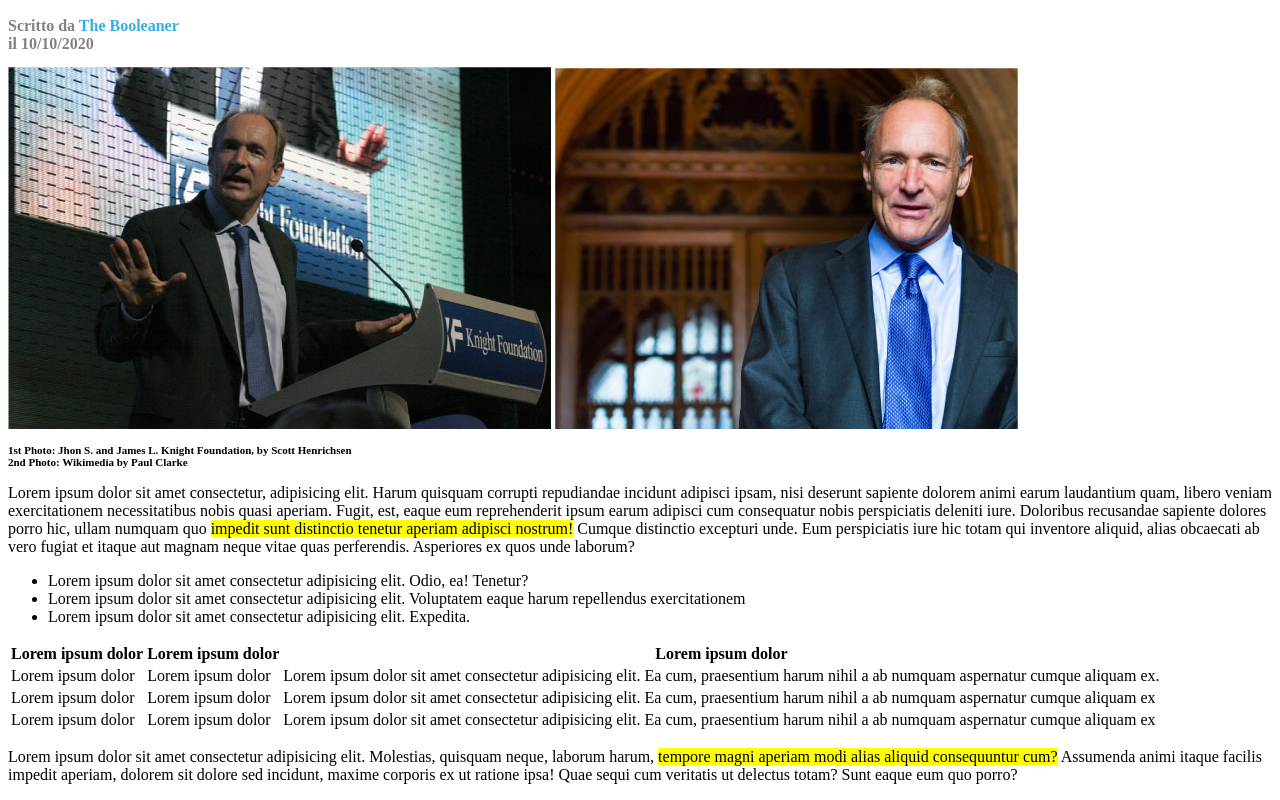
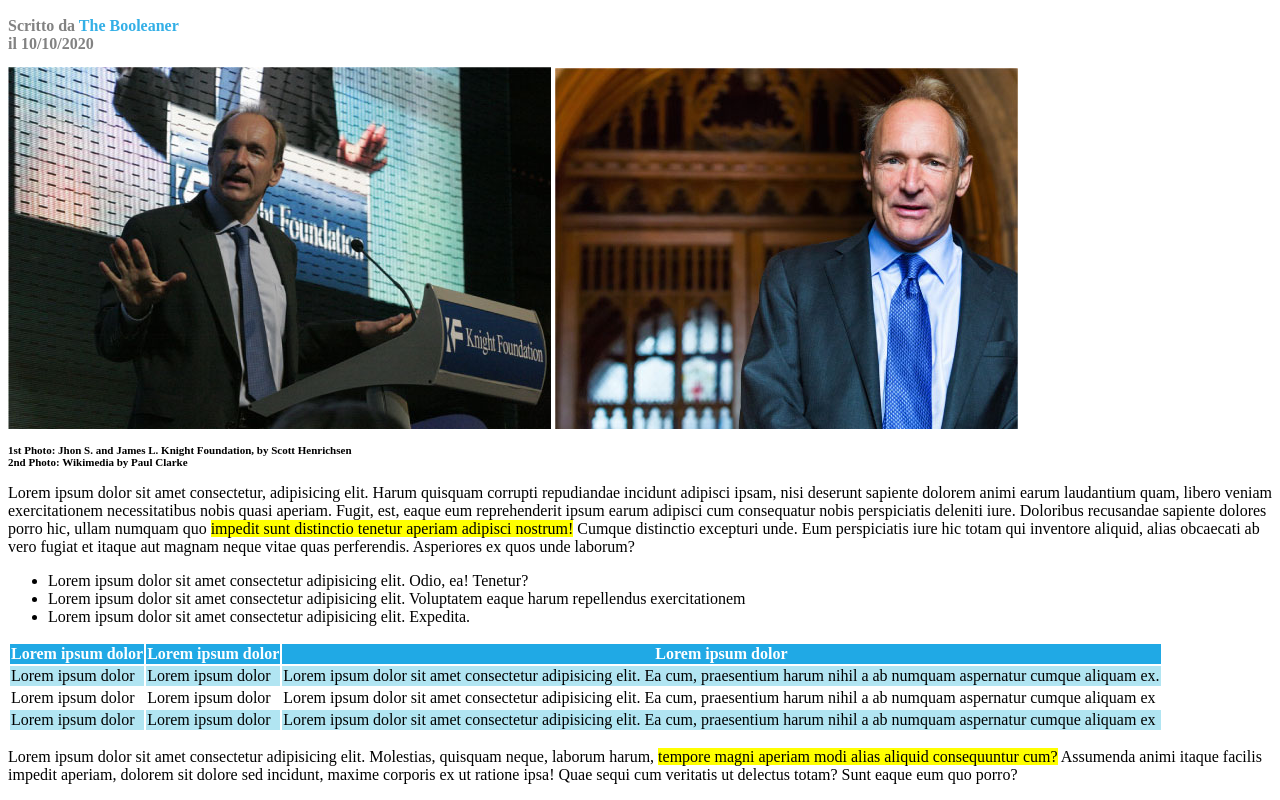
Before and after one commit to mattiacoli/html-css-booleaner, a plain HTML site: page index.html in a window 1280 px wide. Shown: the part 412-1212 px from the top of the page. Drawn offline with Linux system fonts and the light colour scheme.

Commit message:
add css rule for table

```diff
--- a/assets/css/style.css
+++ b/assets/css/style.css
@@ -47,3 +47,12 @@ figcaption{
 tr{
   width: 200px;
 }
+
+.odd_line{
+  background-color: #b1e5f2;
+}
+
+thead{
+  background-color: #20a9e5;
+  color: white;
+}
```
